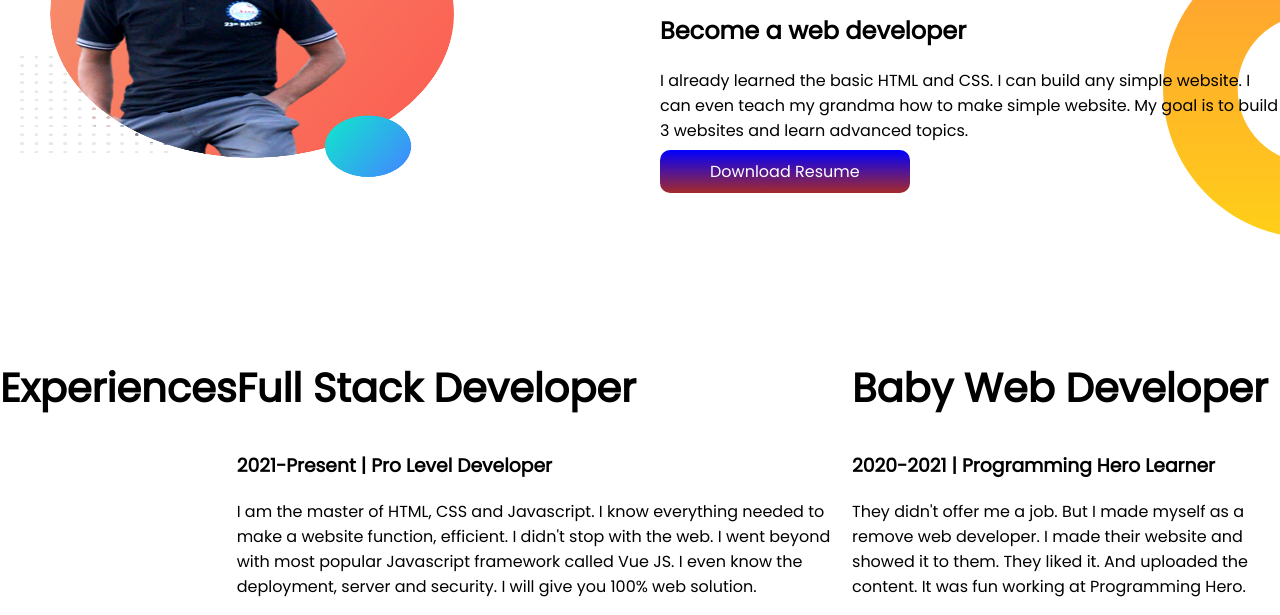
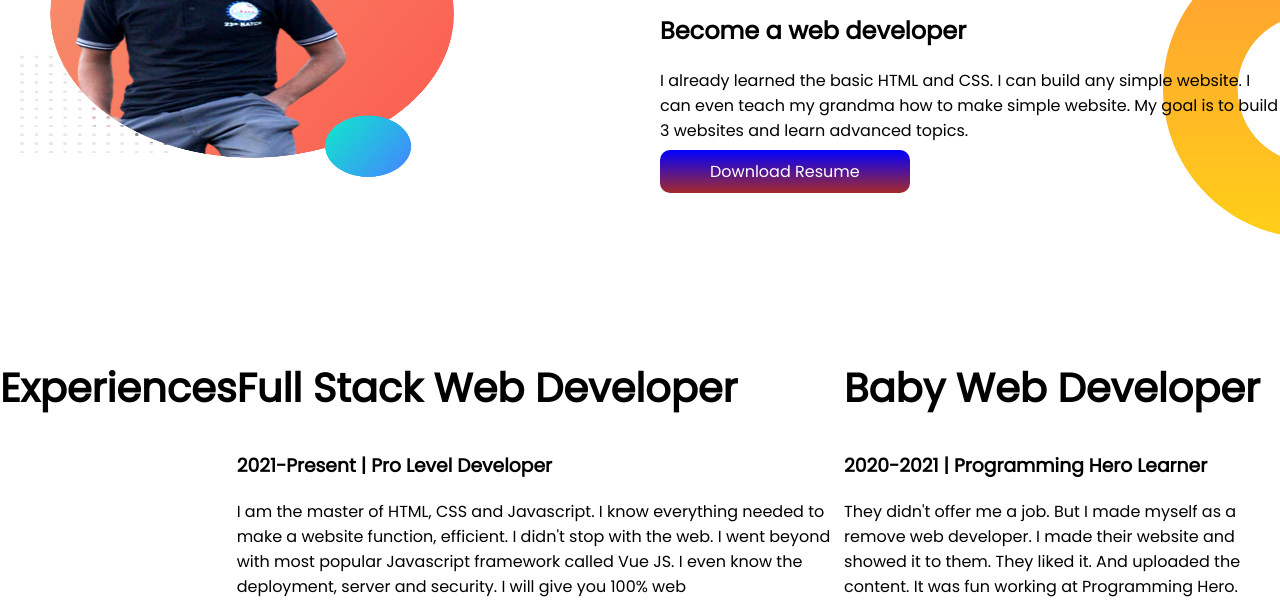
Before and after one commit to ssmdbayzid/developer-protpolio, a plain HTML site: page index.html in a window 1280 px wide. Shown: the part 678-1293 px from the top of the page. Drawn offline with Linux system fonts and the light colour scheme.

Commit message:
added exp

```diff
--- a/index.html
+++ b/index.html
@@ -48,11 +48,11 @@
     <section>
         <h1>Experiences</h1>
         <div>
-            <h1>Full Stack Developer</h1>
+            <h1>Full Stack Web Developer</h1>
             <h3>2021-Present | Pro Level Developer</h3>
             <p>I am the master of HTML, CSS and Javascript. I know everything needed to make a website function,
                 efficient. I didn't stop with the web. I went beyond with most popular Javascript framework called Vue
-                JS. I even know the deployment, server and security. I will give you 100% web solution.</p>
+                JS. I even know the deployment, server and security. I will give you 100% web</p>
         </div>
         <div>
             <h1>Baby Web Developer</h1>
@@ -61,7 +61,6 @@
                 it to them. They liked it. And uploaded the content. It was fun working at Programming Hero.</p>
         </div>
     </section>
-
 </body>
 
 </html>
--- a/style.css
+++ b/style.css
@@ -17,6 +17,7 @@ section{
 .half-width{
     width:50%;
     padding-right: 5px;
+
 }
 .half-width img{
     width: 70%;
```
